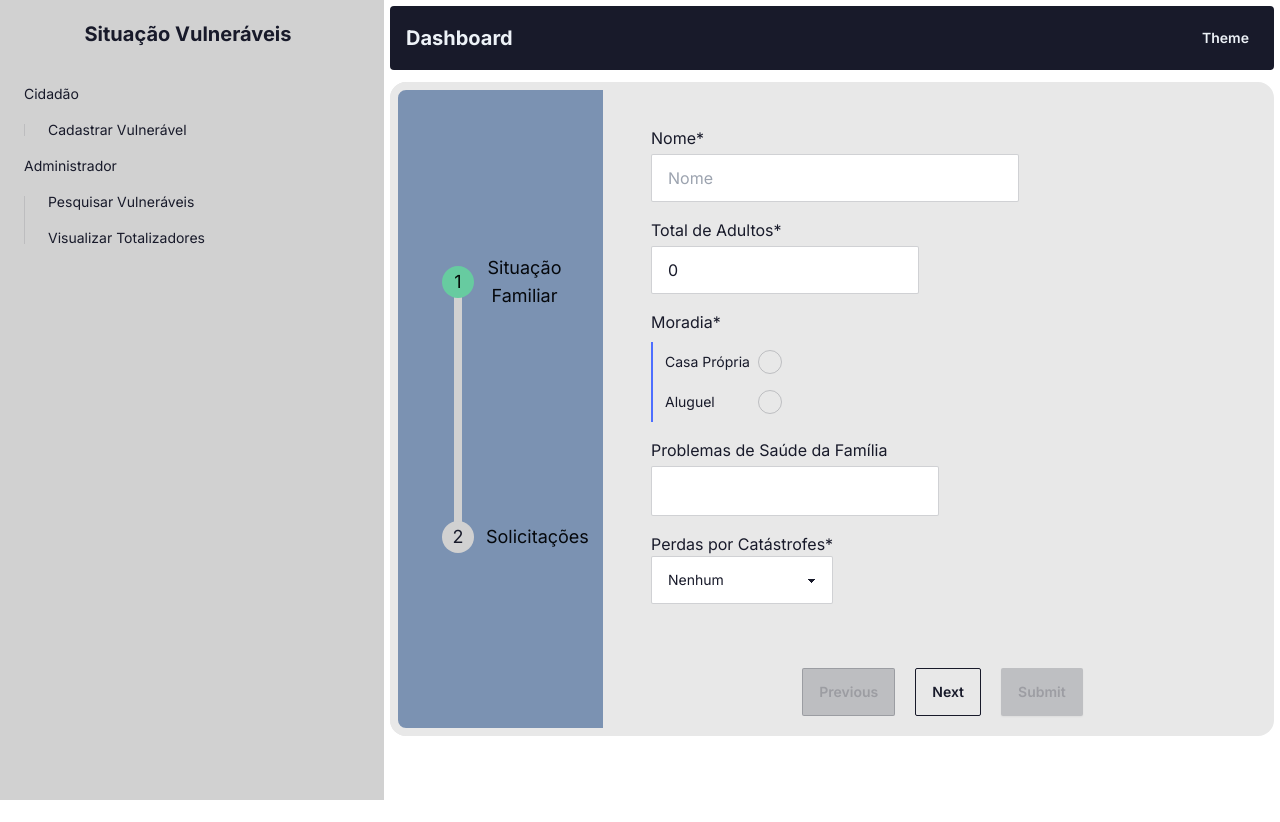
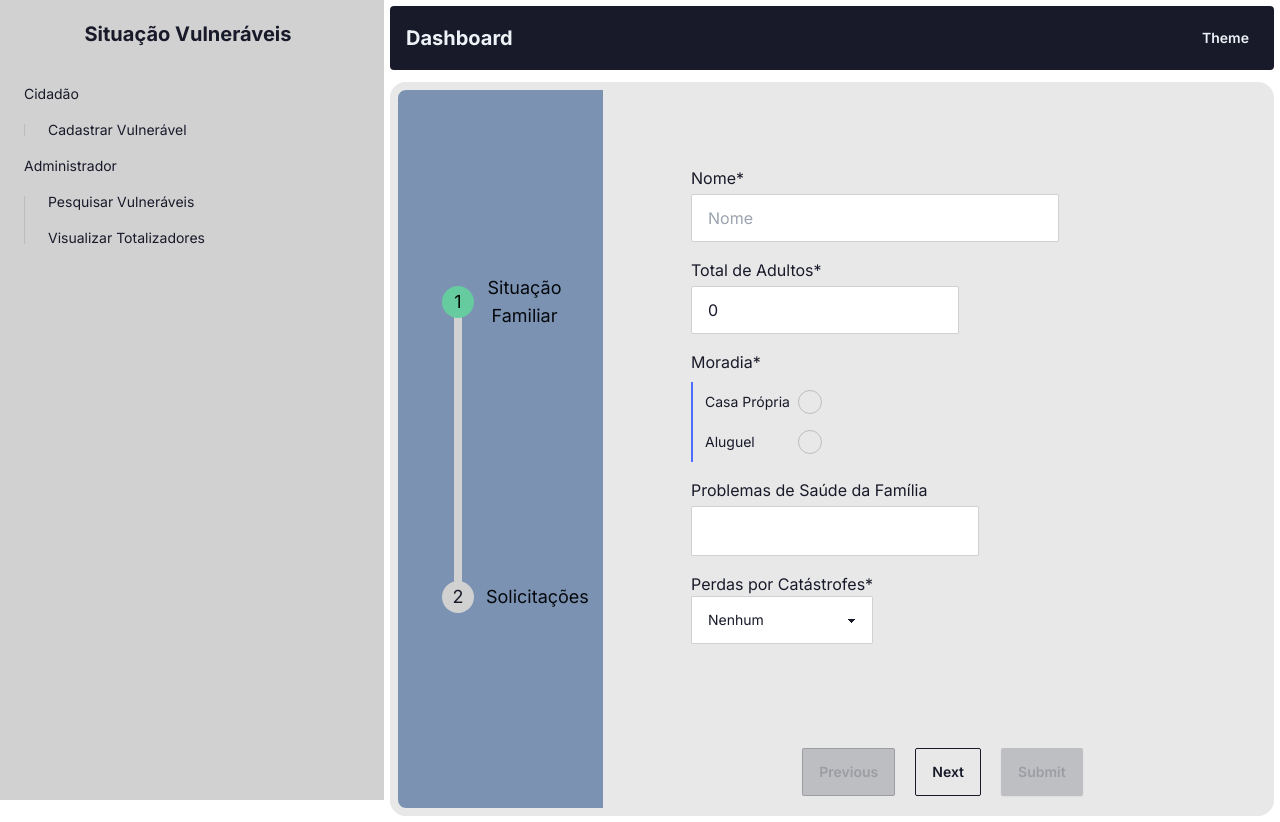
Before and after one commit to Luks17/atendimento-vulneravel, a Next.js app: page /dashboard/cadastrar-vulneravel in a window 1280 px wide. Before the commit the page ends 800 px from the top, so only its background shows below. Built offline with nearby package versions, Linux system fonts and the light colour scheme.

Commit message:
Fixed scroll

```diff
--- a/src/app/ui/dashboard/FormCarousel.tsx
+++ b/src/app/ui/dashboard/FormCarousel.tsx
@@ -1,7 +1,7 @@
 import React from "react";
 
 function FormCarousel({ children }: { children: React.ReactNode }) {
-  return <div className="carousel py-1 w-full">{children}</div>;
+  return <div className="carousel py-1 w-full overflow-hidden">{children}</div>;
 }
 
 function CarouselSection({
@@ -16,7 +16,9 @@ function CarouselSection({
       className="carousel-item w-full"
       id={`form-carousel-section-${id}`}
     >
-      <div className="flex flex-col items-start gap-y-4 p-10">{children}</div>
+      <div className="flex flex-col items-start gap-y-4 p-10 xl:p-20">
+        {children}
+      </div>
     </section>
   );
 }
```
